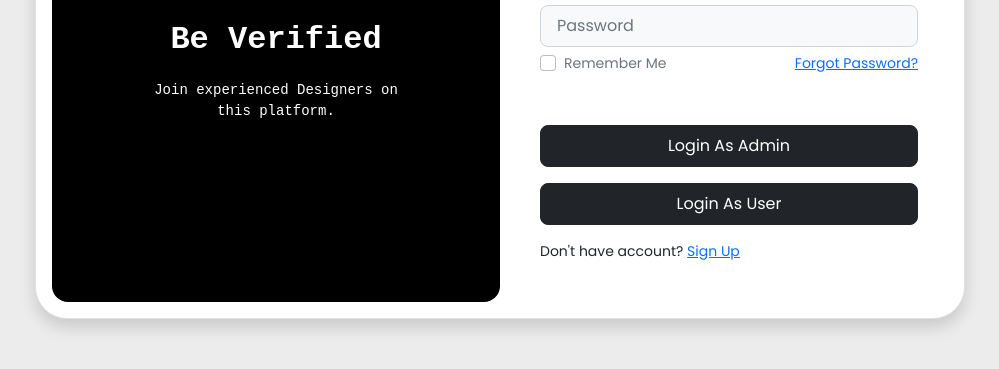
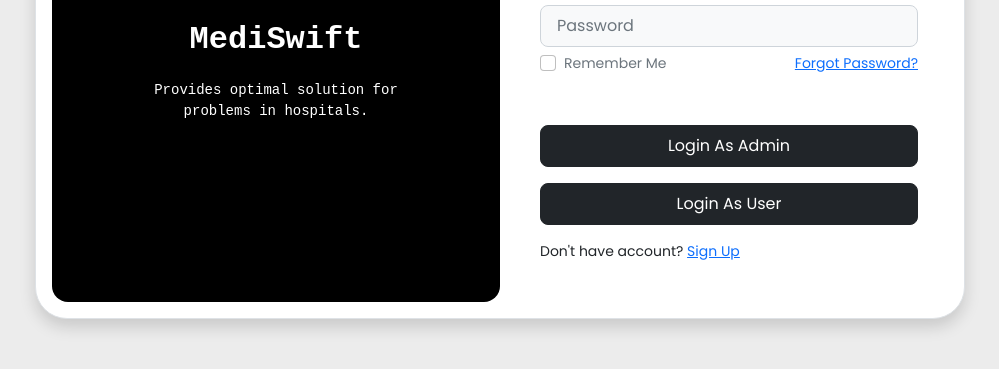
Before and after one commit to Web-Knight/html-rough, a plain HTML site: page login-page/login.html in a window 1280 px wide. Shown: the part 351-720 px from the top of the page, without its empty margins (140-1139 px from the left). Drawn offline with nearby package versions, Linux system fonts and the light colour scheme.

Commit message:
Update login.html

```diff
--- a/login-page/login.html
+++ b/login-page/login.html
@@ -6,7 +6,7 @@
     <meta name="viewport" content="width=device-width, initial-scale=1.0">
     <link rel="stylesheet" href="https://cdn.jsdelivr.net/npm/bootstrap@5.2.3/dist/css/bootstrap.min.css" integrity="sha384-rbsA2VBKQhggwzxH7pPCaAqO46MgnOM80zW1RWuH61DGLwZJEdK2Kadq2F9CUG65" crossorigin="anonymous">
     <link rel="stylesheet" href="loginpage.css">
-    <title>Boostrap Login | Ludiflex</title>
+    <title>MediSwift Login</title>
 </head>
 <body>
  <!----------------------- Main Container -------------------------->
@@ -23,8 +23,8 @@
            <div class="featured-image mb-3">
             <img src="images/1.png" class="img-fluid" style="width: 250px;">
            </div>
-           <p class="text-white fs-2" style="font-family: 'Courier New', Courier, monospace; font-weight: 600;">Be Verified</p>
-           <small class="text-white text-wrap text-center" style="width: 17rem;font-family: 'Courier New', Courier, monospace;">Join experienced Designers on this platform.</small>
+           <p class="text-white fs-2" style="font-family: 'Courier New', Courier, monospace; font-weight: 600;">MediSwift</p>
+           <small class="text-white text-wrap text-center" style="width: 17rem;font-family: 'Courier New', Courier, monospace;">Provides optimal solution for problems in hospitals.</small>
        </div>
 
     <!-------------------- ------ Right Box ---------------------------->
```
